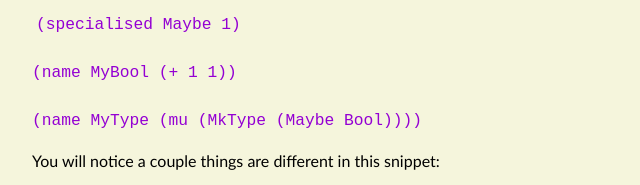
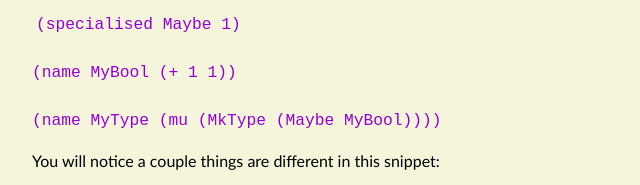
Before and after one commit to typedefs/typedefs.github.io, an Eleventy site: page content/previews.md in a window 1280 px wide. Shown: the part 1849-2034 px from the top of the page, 298-938 px from the left. Built offline with nearby package versions, Linux system fonts and the light colour scheme; Eleventy itself is replaced by a stand-in of ours; code samples lack their colours; files that its build step writes are made by us from their sources; what markdown-it-checkbox, markdown-it-katex would draw is missing.

Commit message:
fix typo in typedefs preview

````diff
--- a/content/previews.md
+++ b/content/previews.md
@@ -77,7 +77,7 @@ Specialised types shine when used with type parameters (or generics). One such e
 
 (name MyBool (+ 1 1))
 
-(name MyType (mu (MkType (Maybe Bool))))
+(name MyType (mu (MkType (Maybe MyBool))))
 ```
 
 You will notice a couple things are different in this snippet:
````
